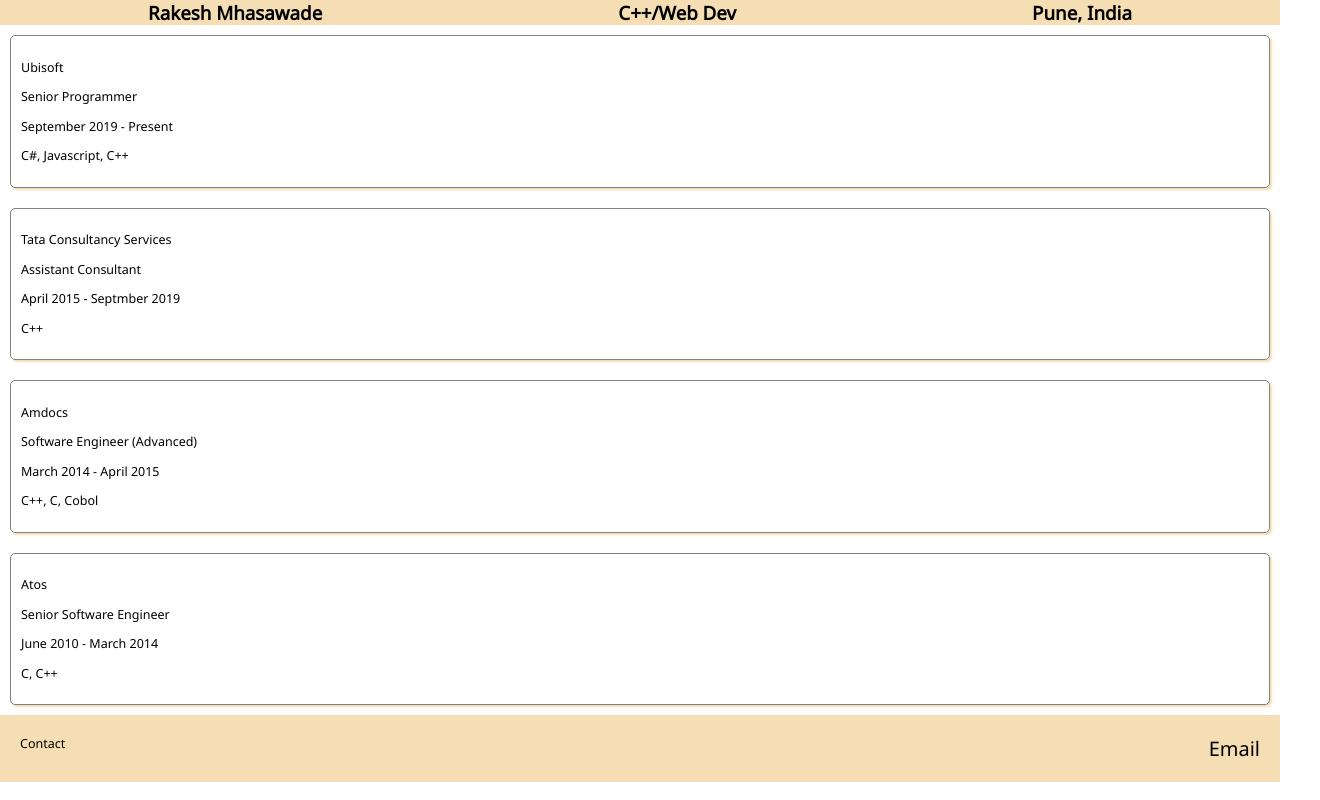
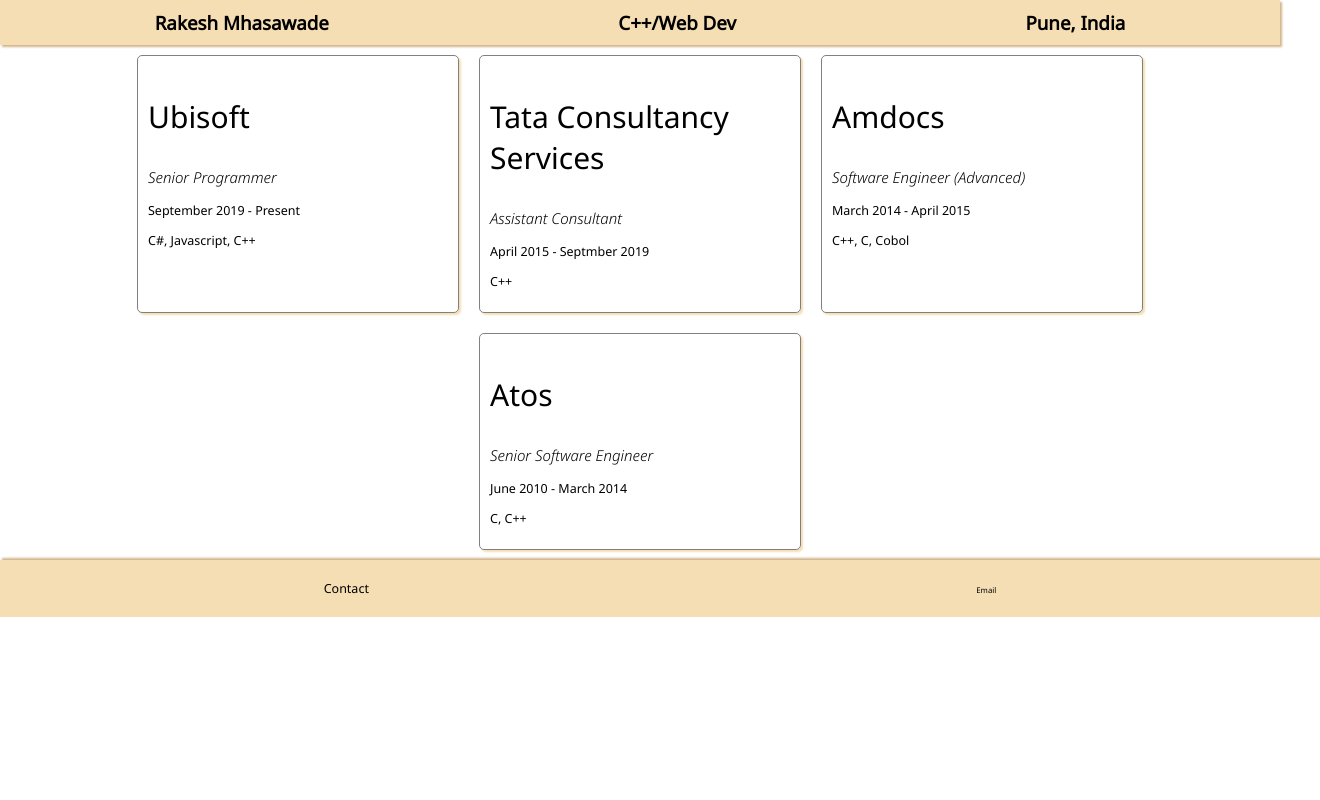
Before and after one commit to rakesh-m/my-profile, a React (Create React App) app: page / in a window 1280 px wide. Shown: the whole page, 1320 px wide, since content can reach past the window. Built offline with nearby package versions, Linux system fonts and the light colour scheme.

Commit message:
Styling changes

```diff
--- a/src/App.css
+++ b/src/App.css
@@ -16,9 +16,22 @@ header {
   display: flex;
   justify-content: space-around;
   font-size: 3rem;
+  padding: 1rem;
+  box-shadow: 2px 2px 2px tan;
+}
+
+header div {
+  text-align: center;
+}
+
+.jobCards {
+  display: flex;
+  justify-content: center;
+  flex-wrap: wrap;
 }
 
 .job--card {
+  flex-basis: 300px;
   font-size: 2rem;
   padding: 10px;
   margin: 10px;
@@ -27,17 +40,33 @@ header {
   box-shadow: 2px 2px 2px wheat;
 }
 
+.company {
+  font-size: 3rem;
+}
+
+.role {
+  font-size: 1.5rem;
+  font-style: italic;
+}
+
 footer {
+  /* position: relative; */
+  /* position: absolute; */
+  width: 100%;
+  padding: 2rem;
   display: flex;
-  justify-content: space-between;
+  flex-direction: row;
+  justify-content: space-around;
   font-size: 2rem;
-  bottom: 0;
+  bottom: 0px;
   background: wheat;
   padding: 2rem;
+  box-shadow: 2px -2px 2px tan;
+  /* margin-bottom: 0; */
 }
 
 .email {
-  font-size: 2rem;
+  /* font-size: 2rem; */
   color: black;
   text-decoration: none;
 }
--- a/src/App.js
+++ b/src/App.js
@@ -1,6 +1,7 @@
 import './App.css';
 import JobCard from './JobCard';
 import jobData from './jobData'
+import './linkedin.svg'
 
 export default function App() {
 
@@ -21,9 +22,14 @@ export default function App() {
         <div>C++/Web Dev</div>
         <div>Pune, India</div>
       </header>
-      {jobCards}
+      <div className='jobCards'>
+        {jobCards}
+      </div>
       <footer>
         <div>Contact</div>
+        {/* <a target="_blank" href='abc'>
+          <img src='linkedin.svg' alt='LinkedIn'></img>
+        </a> */}
         <div><a href='mailto:rakesh.mhasawade@hotmail.com' className='email'>Email</a></div>
       </footer>
     </div>
--- a/src/JobCard.js
+++ b/src/JobCard.js
@@ -3,10 +3,10 @@ import './App.css'
 export default function JobCard(props) {
     return (
         <div className="job--card">
-            <p>{props.company}</p>
-            <p>{props.role}</p>
-            <p>{props.duration}</p>
-            <p>{props.tech}</p>
+            <p className='company'>{props.company}</p>
+            <p className='role'>{props.role}</p>
+            <p className='duration'>{props.duration}</p>
+            <p className='tech'>{props.tech}</p>
         </div>
     )
 }
```
Also changed, not shown: src/email.svg (added), src/linkedin.svg (added).
